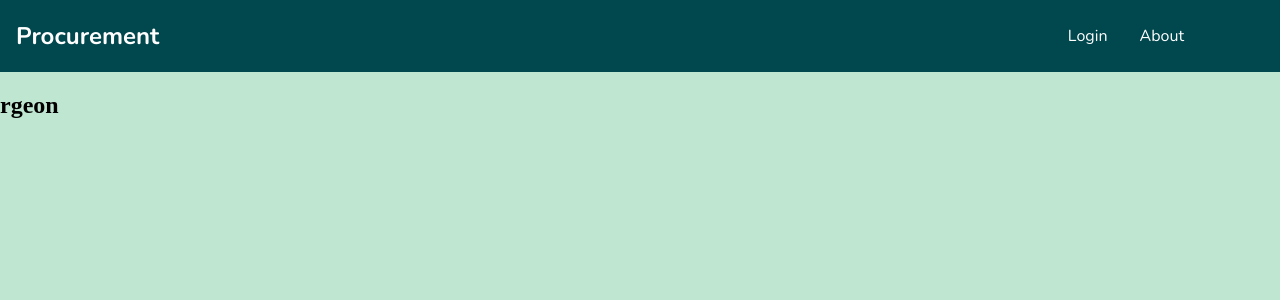
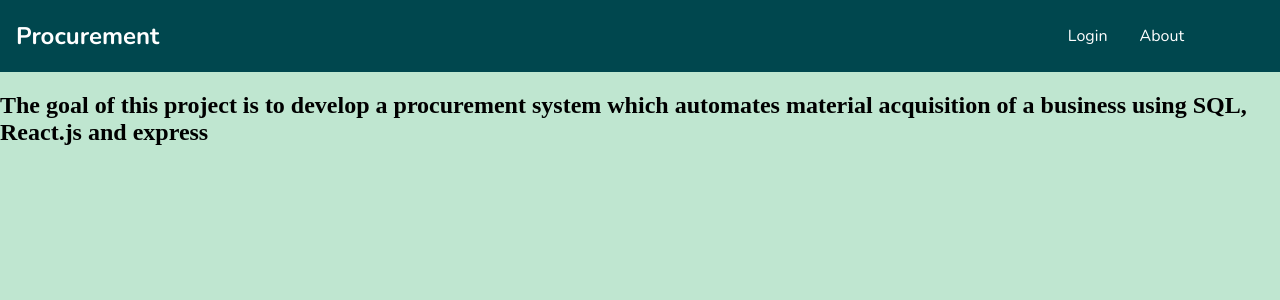
Before and after one commit to lyeskara/procurement-system, a React (Create React App) app in the folder project/: page /About in a window 1280 px wide. Shown: the top 300 px of the page. Built offline with nearby package versions, Linux system fonts and the light colour scheme.

Commit message:
css updates

```diff
--- a/project/src/componentCSS/home.css
+++ b/project/src/componentCSS/home.css
@@ -9,4 +9,6 @@
     font-size: 2.5rem;
     letter-spacing: 0.5rem;
     text-align: center;
+    height: 80vh;
+
 }
--- a/project/src/routes/About.js
+++ b/project/src/routes/About.js
@@ -3,7 +3,7 @@ import React from 'react'
 function About() {
   return (
     <div>
-      <h2>rgeon</h2>
+      <h2>The goal of this project is to develop a procurement system which automates material acquisition of a business using SQL, React.js and express</h2>
     </div>
   )
 }
```
